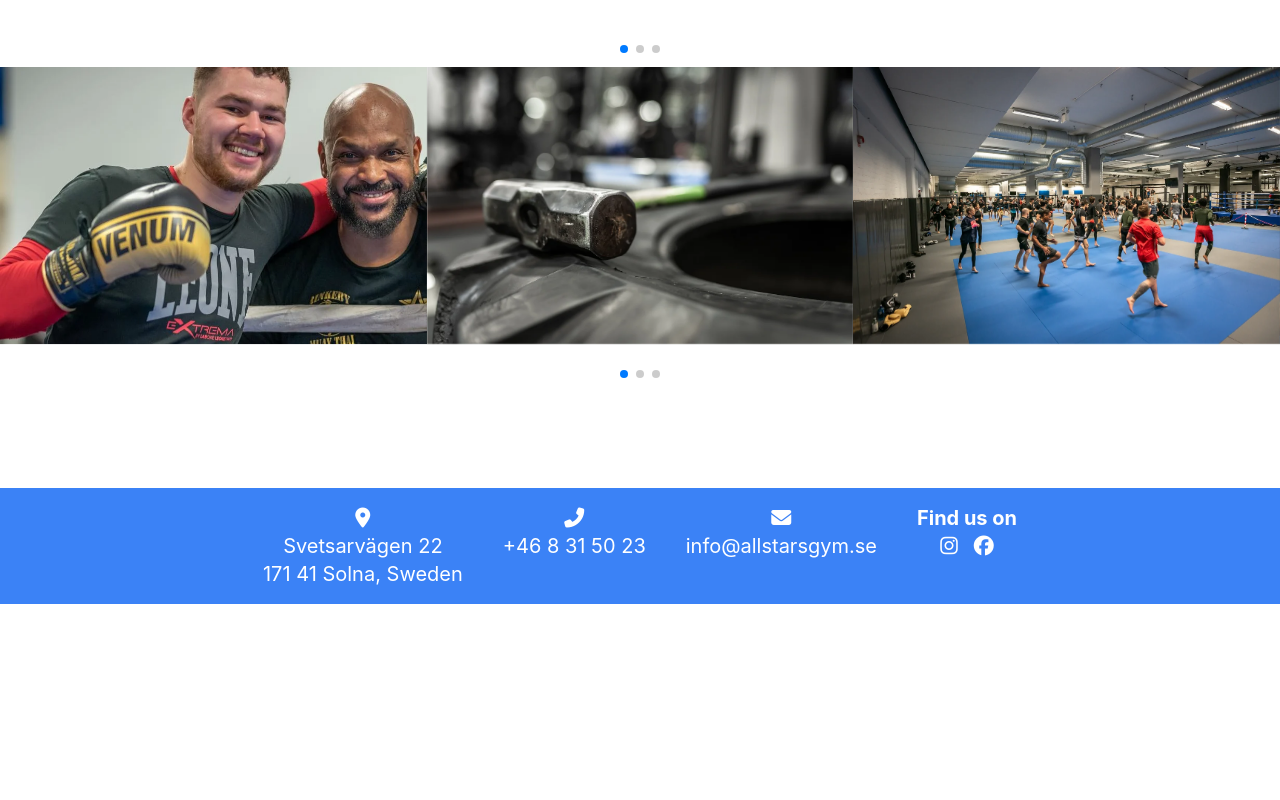
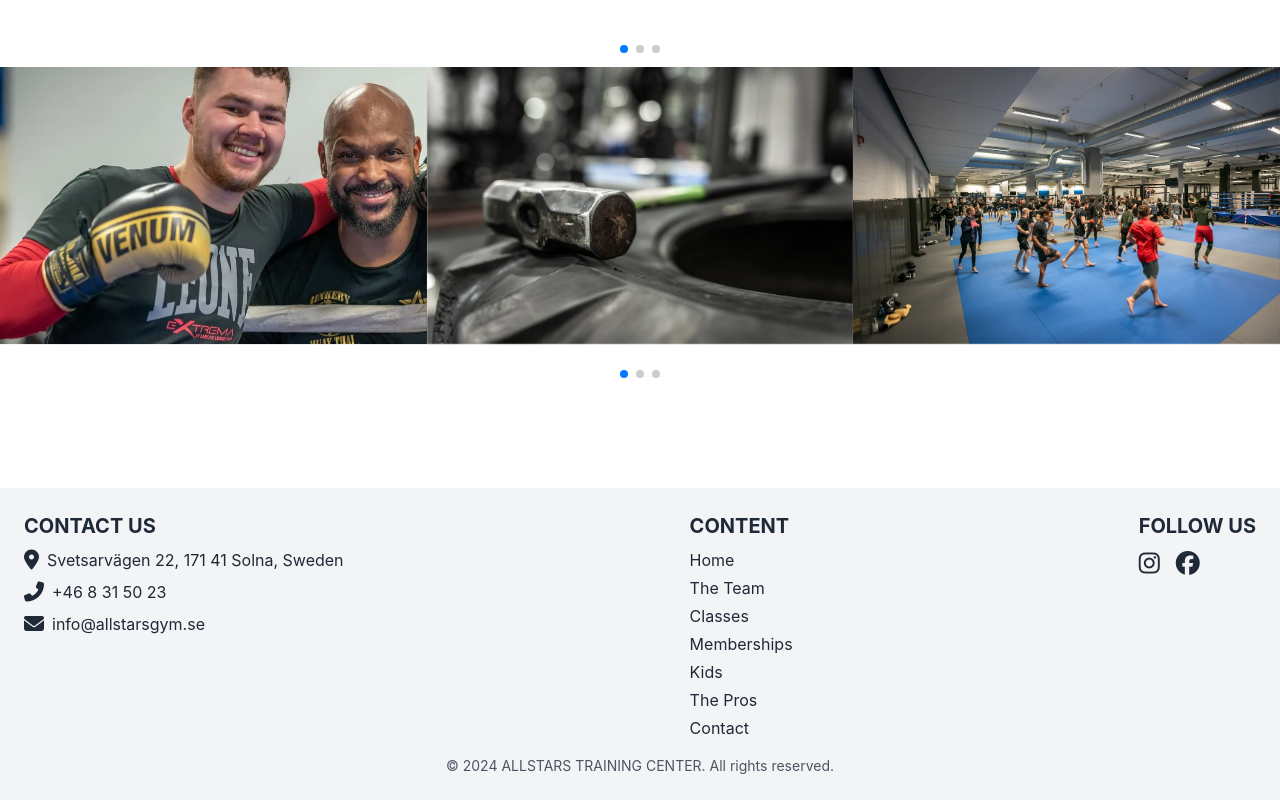
Before and after one commit to rcilomba/as, a React (Create React App) app: page / in a window 1280 px wide. Shown: the part 1358-2158 px from the top of the page. Before the commit the page ends 1962 px from the top, so only its background shows below. Built offline with nearby package versions, Linux system fonts and the light colour scheme.

Commit message:
footer update

```diff
--- a/src/Views/NotFound.js
+++ b/src/Views/NotFound.js
@@ -8,7 +8,7 @@ const NotFound = () => {
         <p>What you are looking for can't be found!</p>
         <p>
           Click{" "}
-          <span className="text-pink-700 ">
+          <span className="text-blue-500 ">
             <Link to={"/"}>here</Link>{" "}
           </span>
           to get back to the homepage.
--- a/src/components/ElfsightInstagramEmbed.js
+++ b/src/components/ElfsightInstagramEmbed.js
@@ -10,7 +10,8 @@ const ElfsightInstagramFeed = () => {
   }, []);
 
   return (
-    <div>
+    <div className="flex justify-center">
+      <div className="max-w-7xl w-full">
         <div
           className="elfsight-app-a96197ae-eeda-4246-bc72-ac6ebb0eae4"
           data-elfsight-app-lazy
@@ -24,6 +25,7 @@ const ElfsightInstagramFeed = () => {
           data-elfsight-app-lazy
         ></div>
       </div>
+    </div>
   );
 };
 
--- a/src/components/Footer.js
+++ b/src/components/Footer.js
@@ -2,27 +2,76 @@ import React from "react";
 
 const Footer = () => {
   return (
-    <div className="flex justify-center items-start space-x-10 text-xl p-4 bg-blue-500 text-white">
-      <div>
-        <i className="fas fa-map-marker-alt"></i>
-        <p>Svetsarvägen 22</p>
-        <p>171 41 Solna, Sweden</p>
+    <footer className="bg-gray-100 text-gray-800 p-6">
+      <div className="max-w-7xl mx-auto flex flex-col md:flex-row justify-between items-start">
+        {/* Kontaktinformation */}
+        <div className="flex flex-col mb-4 md:mb-0 text-center md:text-left">
+          <p className="text-xl font-bold">CONTACT US</p>
+          <div className="flex items-center space-x-2 mt-2 justify-center md:justify-start">
+            <i className="fas fa-map-marker-alt text-xl"></i>
+            <p>Svetsarvägen 22, 171 41 Solna, Sweden</p>
           </div>
-      <div>
-        <i className="fas fa-phone-alt"></i>
+          <div className="flex items-center space-x-2 mt-2 justify-center md:justify-start">
+            <i className="fas fa-phone-alt text-xl"></i>
             <p>+46 8 31 50 23</p>
           </div>
-      <div>
-        <i className="fas fa-envelope"></i>
+          <div className="flex items-center space-x-2 mt-2 justify-center md:justify-start">
+            <i className="fas fa-envelope text-xl"></i>
             <p>info@allstarsgym.se</p>
           </div>
-      <div>
-        <p className="font-bold">Find us on</p>
-        <div className="flex justify-center space-x-4">
+        </div>
+
+        {/* Länkade sidor */}
+        <div className="flex flex-col mb-4 md:mb-0 text-center md:text-left">
+          <p className="text-xl font-bold">CONTENT</p>
+          <ul className="space-y-1 mt-2">
+            <li>
+              <a href="/" className="hover:text-blue-500">
+                Home
+              </a>
+            </li>
+            <li>
+              <a href="/the-team" className="hover:text-blue-500">
+                The Team
+              </a>
+            </li>
+            <li>
+              <a href="/classes" className="hover:text-blue-500">
+                Classes
+              </a>
+            </li>
+            <li>
+              <a href="/memberships" className="hover:text-blue-500">
+                Memberships
+              </a>
+            </li>
+            <li>
+              <a href="/kids" className="hover:text-blue-500">
+                Kids
+              </a>
+            </li>
+            <li>
+              <a href="/the-pros" className="hover:text-blue-500">
+                The Pros
+              </a>
+            </li>
+            <li>
+              <a href="/contact" className="hover:text-blue-500">
+                Contact
+              </a>
+            </li>
+          </ul>
+        </div>
+
+        {/* Sociala medier */}
+        <div className="flex flex-col text-center md:text-left">
+          <p className="text-xl font-bold">FOLLOW US</p>
+          <div className="flex space-x-4 text-2xl mt-2 justify-center md:justify-start">
             <a
               href="https://www.instagram.com"
               target="_blank"
               rel="noopener noreferrer"
+              className="hover:text-blue-500 transition duration-300"
             >
               <i className="fab fa-instagram"></i>
             </a>
@@ -30,12 +79,18 @@ const Footer = () => {
               href="https://www.facebook.com"
               target="_blank"
               rel="noopener noreferrer"
+              className="hover:text-blue-500 transition duration-300"
             >
               <i className="fab fa-facebook"></i>
             </a>
           </div>
         </div>
       </div>
+      <p className="text-center mt-4 text-sm text-gray-600">
+        &copy; {new Date().getFullYear()} ALLSTARS TRAINING CENTER. All rights
+        reserved.
+      </p>
+    </footer>
   );
 };
 
```
Lines whose indentation alone changed are shown as unchanged.
